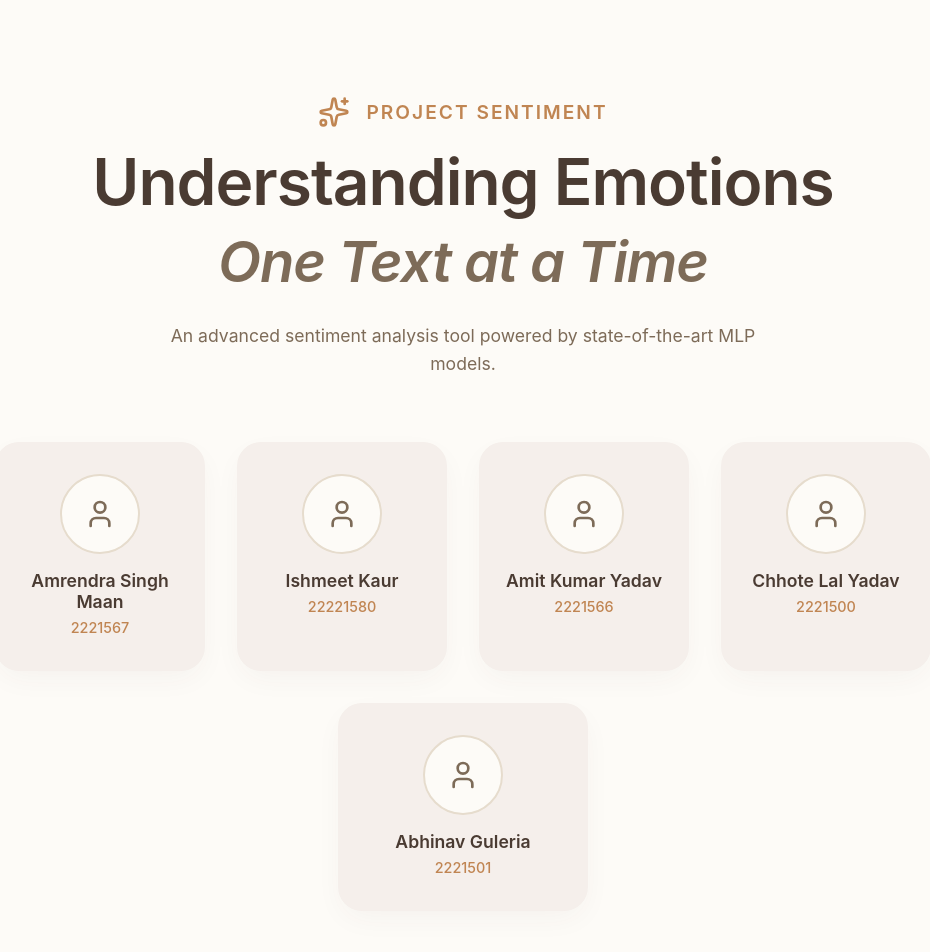
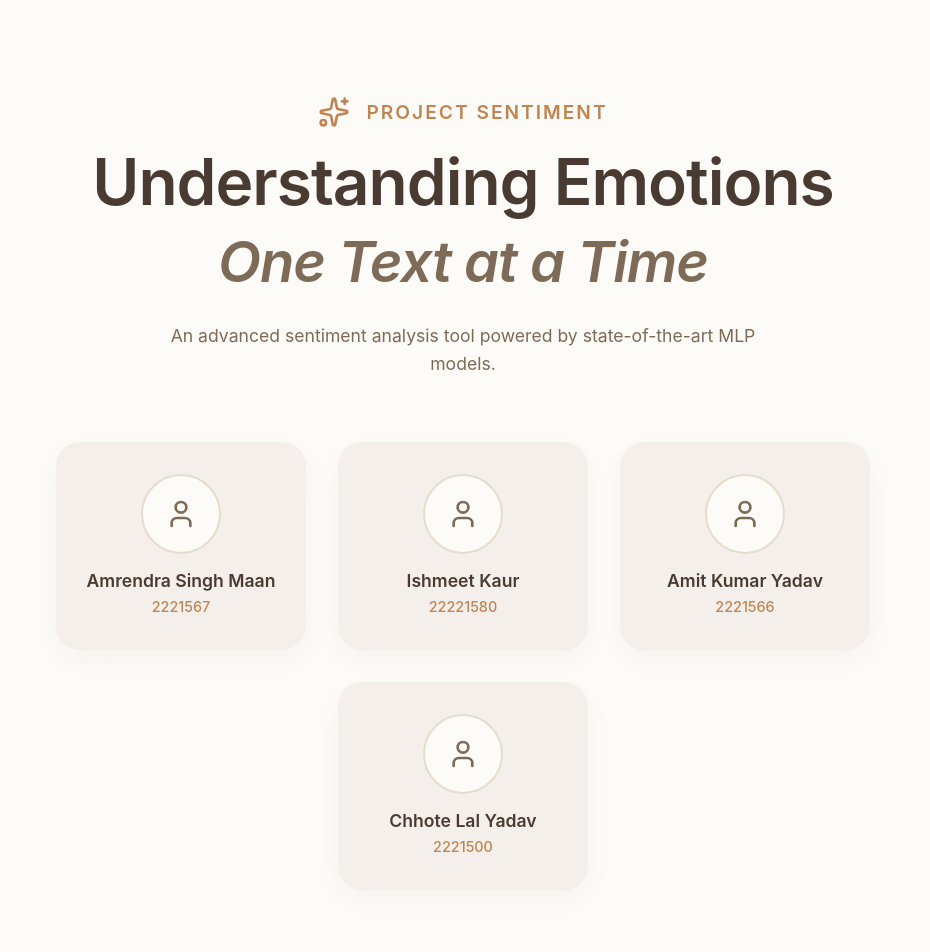
Before and after one commit to amrendra7777/sentiment_analysis_ui, a React (Vite) app: page / in a window 1280 px wide. Shown: the top 952 px of the page, without its empty margins (177-1107 px from the left). Built offline with nearby package versions, Linux system fonts and the light colour scheme.

Commit message:
fix: remove team member from TEAM_MEMBERS array

```diff
--- a/src/components/HeroSection.jsx
+++ b/src/components/HeroSection.jsx
@@ -5,8 +5,7 @@ const TEAM_MEMBERS = [
     { name: "Amrendra Singh Maan", roll: "2221567" },
     { name: "Ishmeet Kaur", roll: "22221580" },
     { name: "Amit Kumar Yadav", roll: "2221566" },
-    { name: "Chhote Lal Yadav", roll: "2221500" },
-    { name: "Abhinav Guleria", roll: "2221501" }
+    { name: "Chhote Lal Yadav", roll: "2221500" }
 ];
 
 const HeroSection = () => {
```
